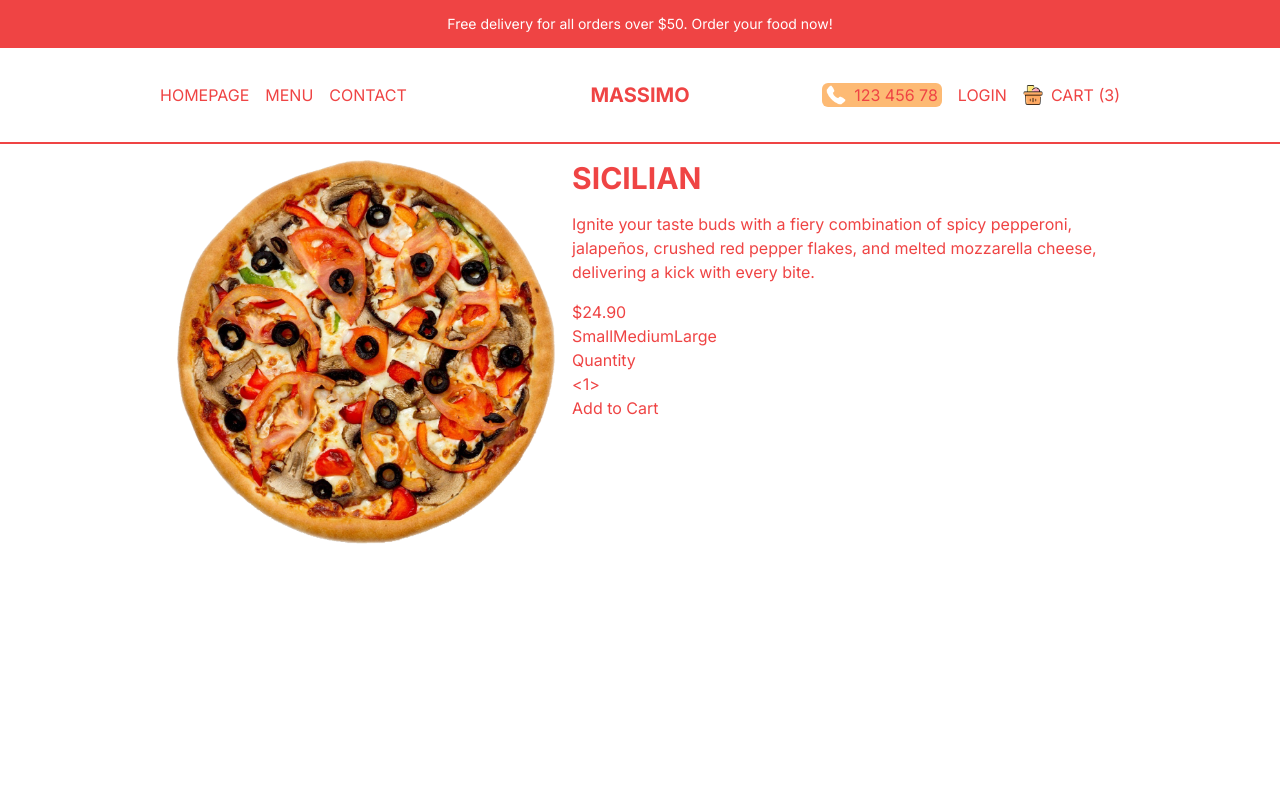
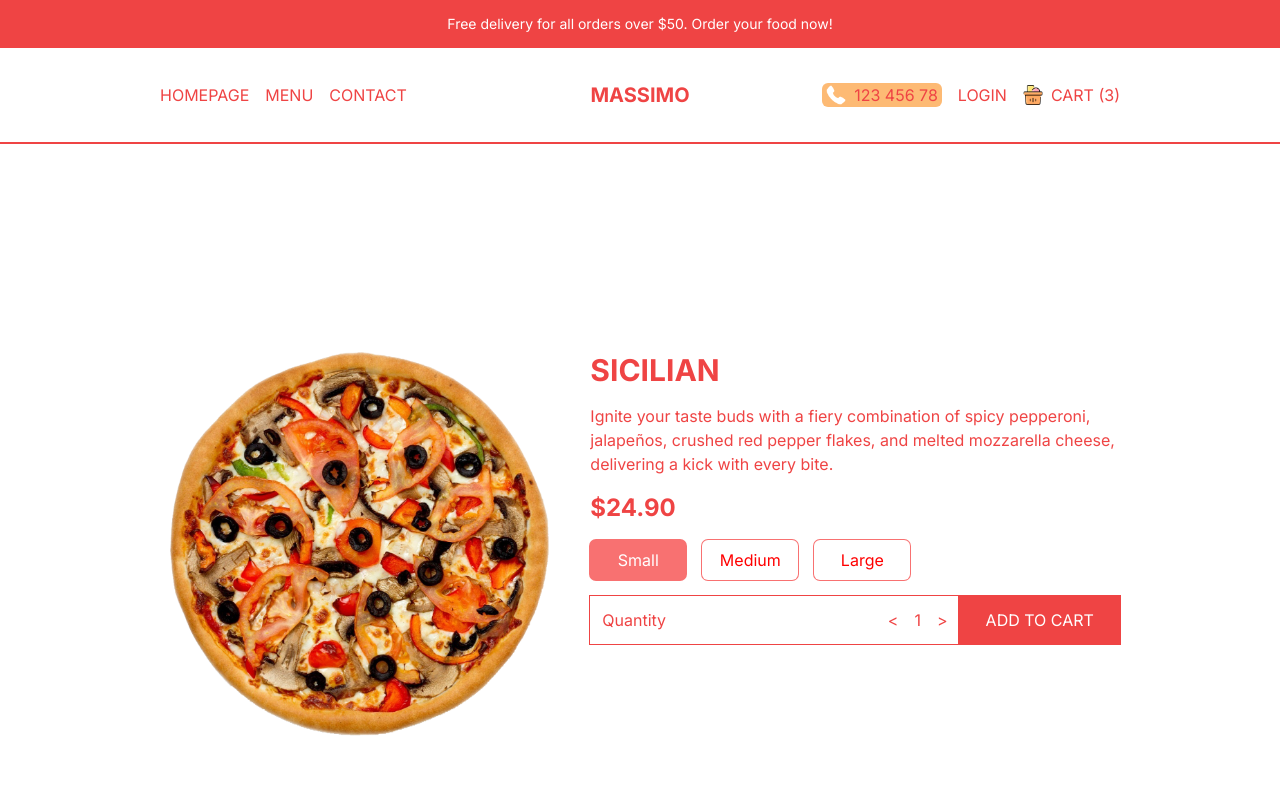
Before and after one commit to BENwada/restaurant, a Next.js app: page /product/1 in a window 1280 px wide. Shown: the top 800 px of the page. Built offline with nearby package versions, Linux system fonts and the light colour scheme.

Commit message:
singleproduct page add

```diff
--- a/src/app/product/[id]/page.tsx
+++ b/src/app/product/[id]/page.tsx
@@ -5,7 +5,7 @@
 
 const SingleProductPage = () => {
   return (
-    <div className="p-4 lg:px-20 xl:px-40 h-screen flex flex-col justify-around text-red-500 md:flex-row">
+    <div className="p-4 lg:px-20 xl:px-40 h-screen flex flex-col justify-around text-red-500 md:flex-row md:gap-8 md:items-center">
       {/* IMAGE CONTAINER */}
       {singleProduct.img && (
         <div className="relative w-full h-1/2">
--- a/src/components/Price.tsx
+++ b/src/components/Price.tsx
@@ -1,4 +1,6 @@
-import React from "react";
+"use client";
+
+import React, { useEffect, useState } from "react";
 
 type Props = {
   price: number;
@@ -7,28 +9,58 @@
 };
 
 const Price = ({ price, id, options }: Props) => {
+  const [total, setTotal] = useState(price);
+  const [quantity, setQuantity] = useState(1);
+  const [selected, setSelected] = useState(0);
+
+  useEffect(() => {
+    setTotal(
+      quantity * (options ? price + options[selected].additionalPrice : price)
+    );
+  }, [quantity, selected, options, price]);
+
   return (
-    <div className="flex flex-col pag-4">
-      <h2>${price.toFixed(2)}</h2>
+    <div className="flex flex-col gap-4">
+      <h2 className="text-2xl font-bold">${total.toFixed(2)}</h2>
       {/* OPTIONS CONTAINER */}
-      <div className="">
-        {options?.map((option) => (
-          <button key={option.title}>{option.title}</button>
+      <div className="flex gap-4">
+        {options?.map((option, index) => (
+          <button
+            key={option.title}
+            className="p-2 ring-1 min-w-[6rem] ring-red-400 rounded-md"
+            style={{
+              background: selected === index ? "rgb(248 113 113)" : "white",
+              color: selected === index ? "white" : "red",
+            }}
+            onClick={() => setSelected(index)}
+          >
+            {option.title}
+          </button>
         ))}
       </div>
       {/* QUANTITY AND ADD BUTTON CONTAINER */}
-      <div className="">
+      <div className="flex justify-between items-center">
         {/* QUANTITY */}
-        <div className="">
+        <div className="flex justify-between w-full p-3 ring-1 ring-red-500">
           <span>Quantity</span>
-          <div>
-            <button>{"<"}</button>
-            <span>1</span>
-            <button>{">"}</button>
+          <div className="flex gap-4 items-center">
+            <button
+              onClick={() => setQuantity((prev) => (prev > 1 ? prev - 1 : 1))}
+            >
+              {"<"}
+            </button>
+            <span>{quantity}</span>
+            <button
+              onClick={() => setQuantity((prev) => (prev < 9 ? prev + 1 : 9))}
+            >
+              {">"}
+            </button>
           </div>
         </div>
         {/* CART BUTTON */}
-        <button>Add to Cart</button>
+        <button className="uppercase w-56 bg-red-500 text-white p-3 ring-1 ring-red-500">
+          Add to Cart
+        </button>
       </div>
     </div>
   );
```
